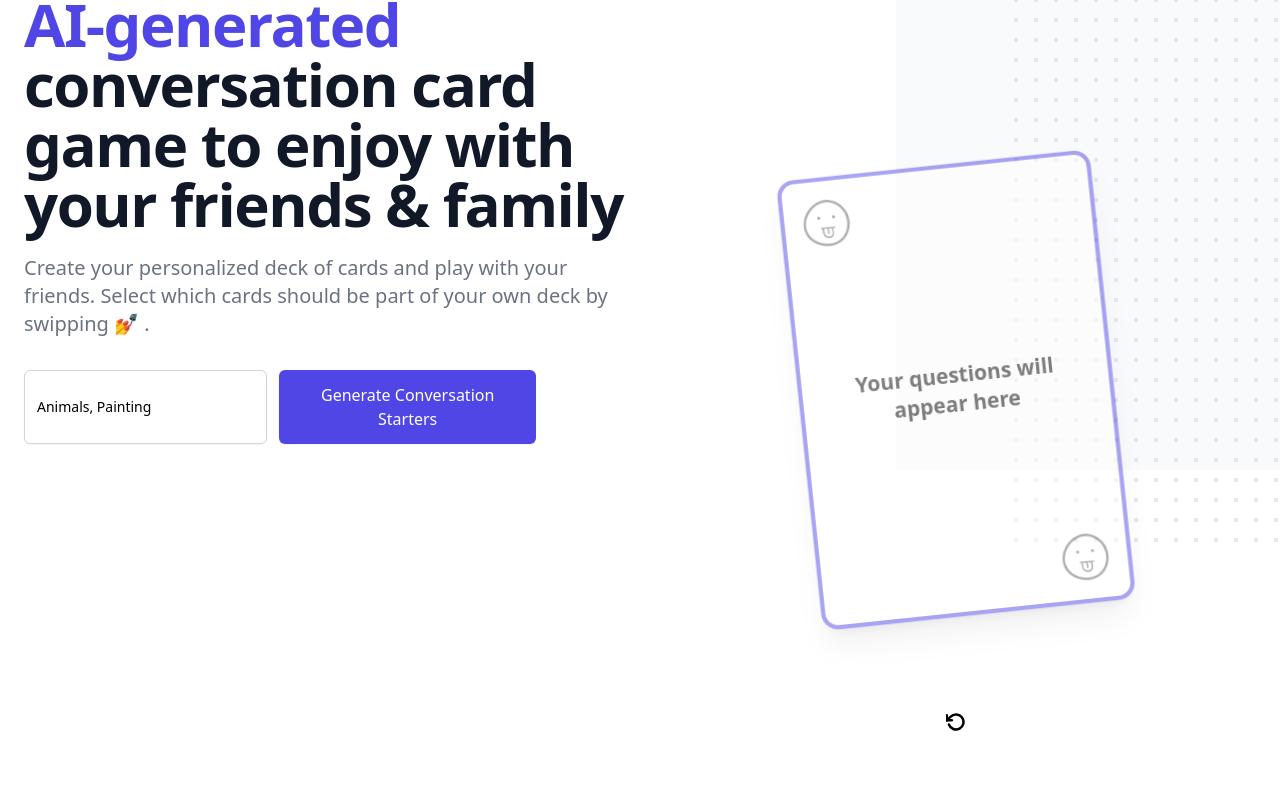
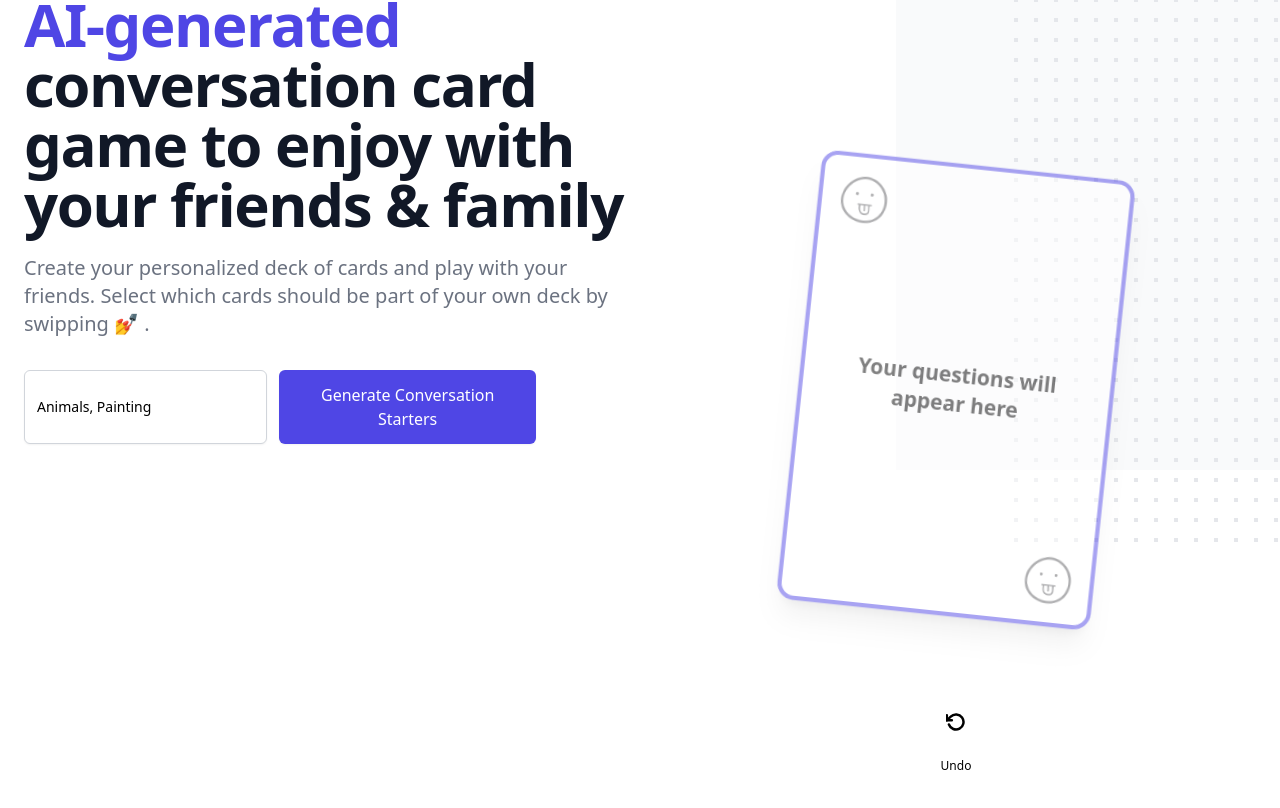
Before and after one commit to different-ai/card-game, a Next.js app: page /new in a window 1280 px wide. Shown: the part 210-1018 px from the top of the page. Built offline with nearby package versions, Linux system fonts and the light colour scheme.

Commit message:
chore: temp fix for correct card rotation

```diff
--- a/components/Card.tsx
+++ b/components/Card.tsx
@@ -9,6 +9,7 @@ const Card: React.FC<CardProps> = ({
   active,
   header,
   className = "",
+  cardNumber = 0,
 }) => {
   const [leaveX, setLeaveX] = useState(0);
   const [leaveY, setLeaveY] = useState(0);
@@ -40,7 +41,7 @@ const Card: React.FC<CardProps> = ({
           }}
           animate={{
             scale: 1.05,
-            rotate: `${card.name.length % 2 === 0 ? 6 : -6}deg`,
+            rotate: `${cardNumber % 2 === 0 ? 6 : -6}deg`,
           }}
           exit={{
             x: leaveX,
@@ -66,7 +67,7 @@ const Card: React.FC<CardProps> = ({
       ) : (
         <div
           className={`${classNames} ${
-            card.name.length % 2 === 0 ? "rotate-6" : "-rotate-6"
+            cardNumber % 2 === 0 ? "rotate-6" : "-rotate-6"
           } `}
         >
           <Emoji label={card.name} emoji={card.emoji} />
--- a/components/CardList.tsx
+++ b/components/CardList.tsx
@@ -65,6 +65,7 @@ const CardList = () => {
             key={card.name}
             active={index === activeIndex}
             removeCard={removeCard}
+            cardNumber={index}
             card={card}
             header=""
           />
@@ -73,6 +74,7 @@ const CardList = () => {
       {cards.length === 0 ? (
         <AnimatePresence>
           <Card
+            cardNumber={0}
             className="opacity-50"
             header=""
             key="0"
@@ -91,14 +93,14 @@ const CardList = () => {
         <div className="flex flex-col items-center space-y-2">
           <button
             disabled={history.length === 0}
-            className="w-14 h-14 rounded-full text-black bg-white inline-flex justify-center items-center disabled:cursor-not-allowed"
+            className="w-14 h-14 rounded-full bg-white inline-flex justify-center items-center disabled:color-gray-400"
             onClick={undoSwipe}
             data-testid="undo-btn"
             aria-label="Undo Swipe"
           >
             <RotateIcon strokeWidth={3} />
           </button>
-          <span className="text-xs text-white">Undo</span>
+          <span className="text-xs">Undo</span>
         </div>
         {/* <Counter label="Likes" count={result.like} testid="like-count" />
         <Counter label="Nopes" count={result.nope} testid="nope-count" />
--- a/types/index.d.ts
+++ b/types/index.d.ts
@@ -19,4 +19,5 @@ export interface CardProps {
   removeCard: (oldCard: CardType, swipe: SwipeType) => void;
   header: React.ReactNode;
   className?: string;
+  cardNumber: number;
 }
```
